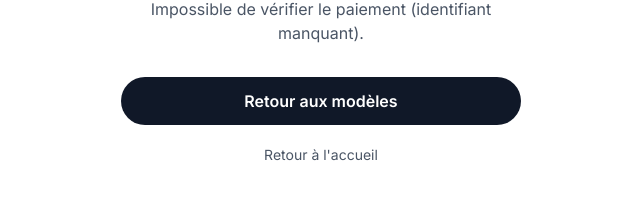
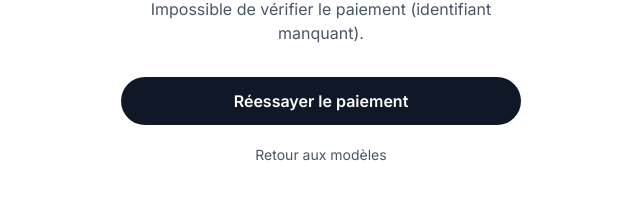
Before and after one commit to Dress-Art/Marketplace, a Next.js app: page /payment/success in a window 1280 px wide. Shown: the part 387-586 px from the top of the page, without its empty margins (319-959 px from the left). Built offline with nearby package versions, Linux system fonts and the light colour scheme; no server answers; a web font is replaced by a local one.

Commit message:
feat: update PaymentGuard to include retry option for failed payments

```diff
--- a/app/payment/success/PaymentGuard.tsx
+++ b/app/payment/success/PaymentGuard.tsx
@@ -91,8 +91,8 @@ export default function PaymentGuard() {
           <h1 className="text-2xl font-bold text-gray-900 mb-2">Paiement non confirmé</h1>
           <p className="text-gray-600 mb-8">Le paiement a été annulé ou n&apos;a pas abouti.</p>
           <div className="flex flex-col gap-3">
-            <Link href="/models" className="inline-block bg-gray-900 text-white py-3 px-6 rounded-full font-semibold hover:bg-gray-800 transition-all">Retour aux modèles</Link>
-            <Link href="/" className="inline-block text-gray-600 py-2 px-6 text-sm hover:text-gray-900 transition-colors">Retour à l&apos;accueil</Link>
+            <button onClick={() => window.history.back()} className="bg-gray-900 text-white py-3 px-6 rounded-full font-semibold hover:bg-gray-800 transition-all cursor-pointer">Réessayer le paiement</button>
+            <Link href="/models" className="inline-block text-gray-600 py-2 px-6 text-sm hover:text-gray-900 transition-colors">Retour aux modèles</Link>
           </div>
         </div>
       </div>
@@ -110,8 +110,8 @@ export default function PaymentGuard() {
         <h1 className="text-2xl font-bold text-gray-900 mb-2">Paiement en attente</h1>
         <p className="text-gray-600 mb-8">{error || "Nous n’avons pas pu confirmer le paiement pour le moment."}</p>
         <div className="flex flex-col gap-3">
-          <Link href="/models" className="inline-block bg-gray-900 text-white py-3 px-6 rounded-full font-semibold hover:bg-gray-800 transition-all">Retour aux modèles</Link>
-          <Link href="/" className="inline-block text-gray-600 py-2 px-6 text-sm hover:text-gray-900 transition-colors">Retour à l&apos;accueil</Link>
+          <button onClick={() => window.history.back()} className="bg-gray-900 text-white py-3 px-6 rounded-full font-semibold hover:bg-gray-800 transition-all cursor-pointer">Réessayer le paiement</button>
+          <Link href="/models" className="inline-block text-gray-600 py-2 px-6 text-sm hover:text-gray-900 transition-colors">Retour aux modèles</Link>
         </div>
       </div>
     </div>
```
